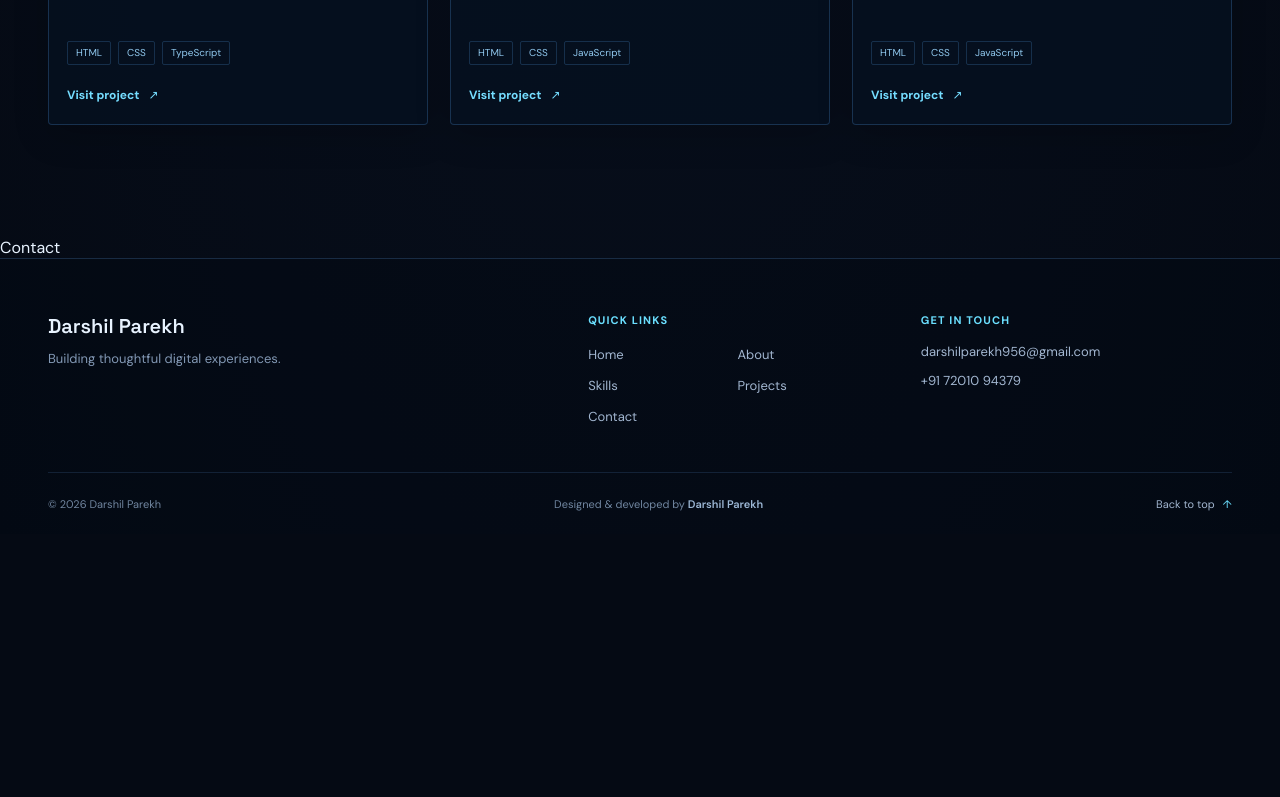
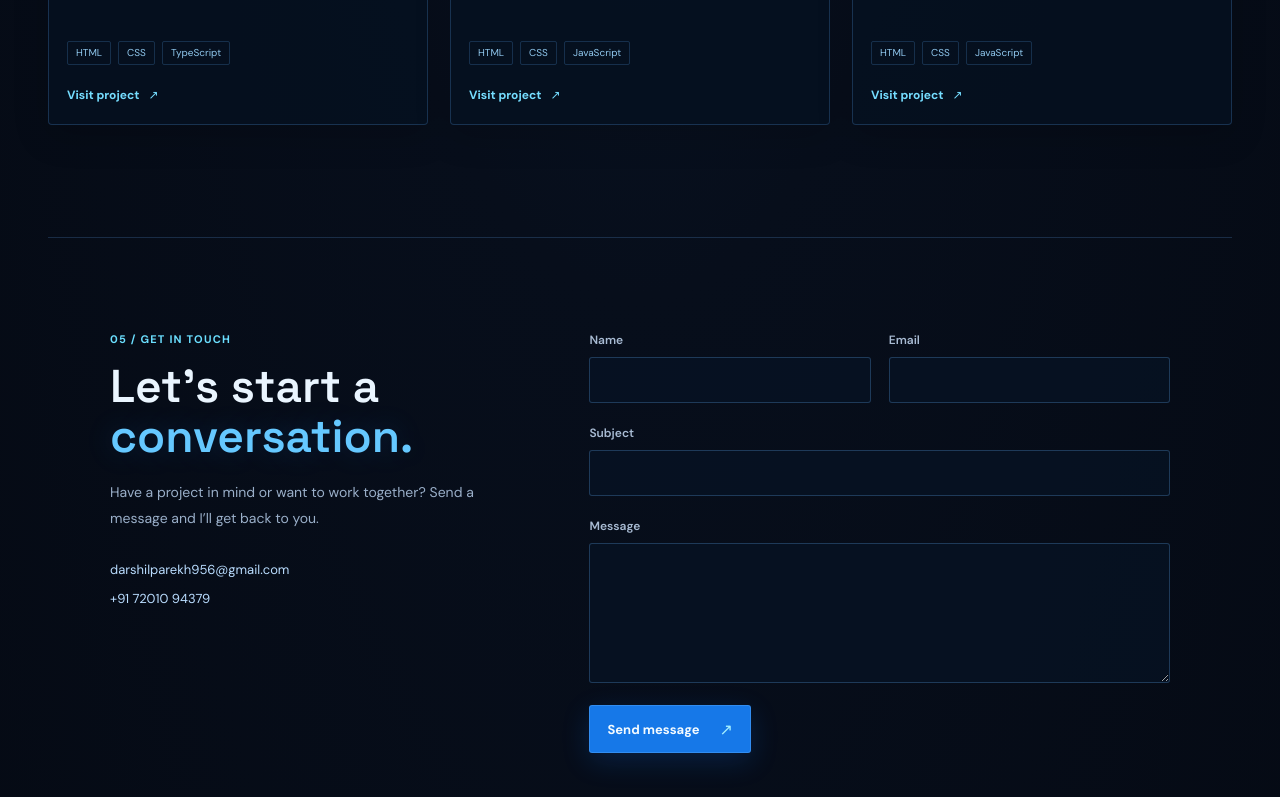
Before and after one commit to Darshil-Parekh/Darshil-Parekh, a React (Vite) app: page / in a window 1280 px wide. Shown: the part 3552-4349 px from the top of the page. Before the commit the page ends 4086 px from the top, so only its background shows below. Built offline with nearby package versions, Linux system fonts and the light colour scheme.

Commit message:
developed the contact section

```diff
--- a/src/App.css
+++ b/src/App.css
@@ -657,6 +657,162 @@ body::before {
   transform: translate(2px, -2px);
 }
 
+.contact-section {
+  position: relative;
+  z-index: 1;
+  width: min(100% - 96px, 1220px);
+  margin: 0 auto;
+  padding: 94px 0 108px;
+  border-top: 1px solid rgba(106, 176, 255, 0.2);
+}
+
+.contact-layout {
+  display: grid;
+  grid-template-columns: minmax(0, 0.82fr) minmax(0, 1.18fr);
+  align-items: start;
+  gap: 76px;
+  max-width: 1060px;
+  margin: 0 auto;
+}
+
+.contact-eyebrow {
+  margin: 0 0 16px;
+  color: #6bdfff;
+  font-size: 11px;
+  font-weight: 700;
+  letter-spacing: 1.2px;
+  text-transform: uppercase;
+}
+
+.contact-intro h2 {
+  margin: 0;
+  color: #eaf5ff;
+  font-family: 'Space Grotesk', sans-serif;
+  font-size: 46px;
+  font-weight: 600;
+  line-height: 1.08;
+}
+
+.contact-intro h2 span {
+  color: #65c8ff;
+  text-shadow: 0 0 30px rgba(48, 156, 255, 0.2);
+}
+
+.contact-description {
+  max-width: 390px;
+  margin: 19px 0 0;
+  color: #9aafc9;
+  font-size: 14px;
+  line-height: 1.8;
+}
+
+.contact-details {
+  display: grid;
+  justify-items: start;
+  gap: 12px;
+  margin-top: 30px;
+}
+
+.contact-details a {
+  color: #baddff;
+  font-size: 13px;
+  text-decoration: none;
+  overflow-wrap: anywhere;
+  transition: color 160ms ease;
+}
+
+.contact-details a:hover {
+  color: #6bdfff;
+}
+
+.contact-form {
+  display: grid;
+  gap: 22px;
+}
+
+.contact-field-row {
+  display: grid;
+  grid-template-columns: repeat(2, minmax(0, 1fr));
+  gap: 18px;
+}
+
+.contact-form label {
+  display: grid;
+  gap: 9px;
+  color: #a8bbd3;
+  font-size: 12px;
+  font-weight: 600;
+}
+
+.contact-form input,
+.contact-form textarea {
+  width: 100%;
+  border: 1px solid rgba(105, 180, 255, 0.25);
+  border-radius: 3px;
+  outline: none;
+  background: rgba(7, 21, 39, 0.66);
+  color: #e8f3ff;
+  font: inherit;
+  font-size: 14px;
+  transition: border-color 160ms ease, box-shadow 160ms ease;
+}
+
+.contact-form input {
+  min-height: 46px;
+  padding: 0 12px;
+}
+
+.contact-form textarea {
+  min-height: 140px;
+  padding: 12px;
+  resize: vertical;
+}
+
+.contact-form input:focus,
+.contact-form textarea:focus {
+  border-color: rgba(82, 221, 255, 0.8);
+  box-shadow: 0 0 0 3px rgba(82, 221, 255, 0.1), 0 0 18px rgba(35, 160, 255, 0.12);
+}
+
+.contact-form button {
+  min-height: 48px;
+  display: inline-flex;
+  align-items: center;
+  justify-content: space-between;
+  gap: 20px;
+  justify-self: start;
+  padding: 0 17px;
+  border: 1px solid rgba(105, 180, 255, 0.35);
+  border-radius: 3px;
+  background: #1678e8;
+  color: #f4fbff;
+  font: inherit;
+  font-size: 13px;
+  font-weight: 700;
+  cursor: pointer;
+  box-shadow: 0 8px 28px rgba(15, 112, 233, 0.2);
+  transition: background 160ms ease, box-shadow 160ms ease, transform 160ms ease;
+}
+
+.contact-form button:hover {
+  transform: translateY(-2px);
+  background: #238bff;
+  box-shadow: 0 10px 30px rgba(15, 112, 233, 0.32);
+}
+
+.contact-form button span {
+  color: #a5efff;
+  font-size: 16px;
+}
+
+.contact-form-status {
+  min-height: 1.5em;
+  margin: -12px 0 0;
+  color: #82dff4;
+  font-size: 12px;
+  line-height: 1.5;
+}
+
 .site-footer {
   position: relative;
   z-index: 1;
@@ -811,6 +967,7 @@ body::before {
   .about-section,
   .skills-section,
   .projects-section,
+  .contact-section,
   .footer-inner {
     width: min(100% - 40px, 560px);
   }
@@ -895,6 +1052,20 @@ body::before {
   }
 
   .projects-heading h2 {
+    font-size: 40px;
+  }
+
+  .contact-section {
+    padding: 68px 0 80px;
+  }
+
+  .contact-layout {
+    grid-template-columns: 1fr;
+    gap: 34px;
+  }
+
+  .contact-intro h2 {
+    max-width: 520px;
     font-size: 40px;
   }
 
--- a/src/components/Contact.jsx
+++ b/src/components/Contact.jsx
@@ -1,8 +1,84 @@
-import React from 'react'
+import React, { useState } from 'react'
+
+const STORAGE_KEY = 'portfolio-contact-submissions'
 
 function Contact() {
+  const [status, setStatus] = useState('')
+
+  function handleSubmit(event) {
+    event.preventDefault()
+
+    const formData = new FormData(event.currentTarget)
+    const name = formData.get('name').trim()
+    const email = formData.get('email').trim()
+    const subject = formData.get('subject').trim()
+    const message = formData.get('message').trim()
+    const submission = {
+      name,
+      email,
+      subject,
+      message,
+      submittedAt: new Date().toISOString(),
+    }
+    const body = `Name: ${name}\nEmail: ${email}\n\n${message}`
+
+    let saved = false
+
+    try {
+      const storedSubmissions = JSON.parse(localStorage.getItem(STORAGE_KEY) || '[]')
+      const submissions = Array.isArray(storedSubmissions) ? storedSubmissions : []
+      localStorage.setItem(STORAGE_KEY, JSON.stringify([...submissions, submission]))
+      saved = true
+    } catch {
+      saved = false
+    }
+
+    setStatus(saved
+      ? 'Message saved in this browser. Opening your email app…'
+      : 'Could not save locally. Opening your email app…')
+
+    window.location.href = `mailto:darshilparekh956@gmail.com?subject=${encodeURIComponent(subject)}&body=${encodeURIComponent(body)}`
+  }
+
   return (
-    <div>Contact</div>
+    <section className="contact-section" id="contact" aria-labelledby="contact-title">
+      <div className="contact-layout">
+        <div className="contact-intro">
+          <p className="contact-eyebrow">05 / Get in touch</p>
+          <h2 id="contact-title">Let’s start a <span>conversation.</span></h2>
+          <p className="contact-description">
+            Have a project in mind or want to work together? Send a message and I’ll get back to you.
+          </p>
+          <div className="contact-details">
+            <a href="mailto:darshilparekh956@gmail.com">darshilparekh956@gmail.com</a>
+            <a href="tel:+917201094379">+91 72010 94379</a>
+          </div>
+        </div>
+
+        <form className="contact-form" onSubmit={handleSubmit}>
+          <div className="contact-field-row">
+            <label>
+              Name
+              <input name="name" type="text" autoComplete="name" required />
+            </label>
+            <label>
+              Email
+              <input name="email" type="email" autoComplete="email" required />
+            </label>
+          </div>
+          <label>
+            Subject
+            <input name="subject" type="text" required />
+          </label>
+          <label>
+            Message
+            <textarea name="message" rows="5" required />
+          </label>
+          <button type="submit">Send message <span aria-hidden="true">↗</span></button>
+          <p className="contact-form-status" role="status" aria-live="polite">{status}</p>
+        </form>
+      </div>
+    </section>
   )
 }
 
--- a/src/components/Footer.jsx
+++ b/src/components/Footer.jsx
@@ -2,7 +2,7 @@ import React from 'react'
 
 function Footer() {
   return (
-    <footer className="site-footer" id="contact">
+    <footer className="site-footer">
       <div className="footer-inner">
         <div className="footer-main">
           <a className="footer-brand" href="#home">
```
